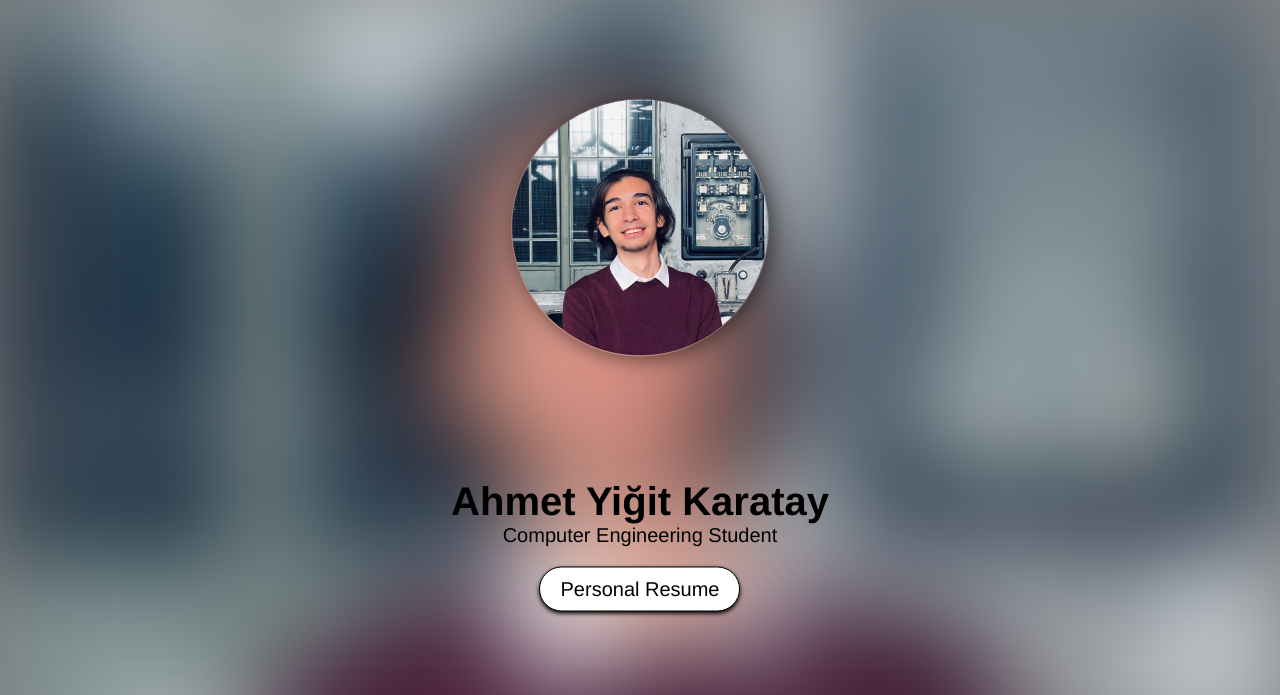
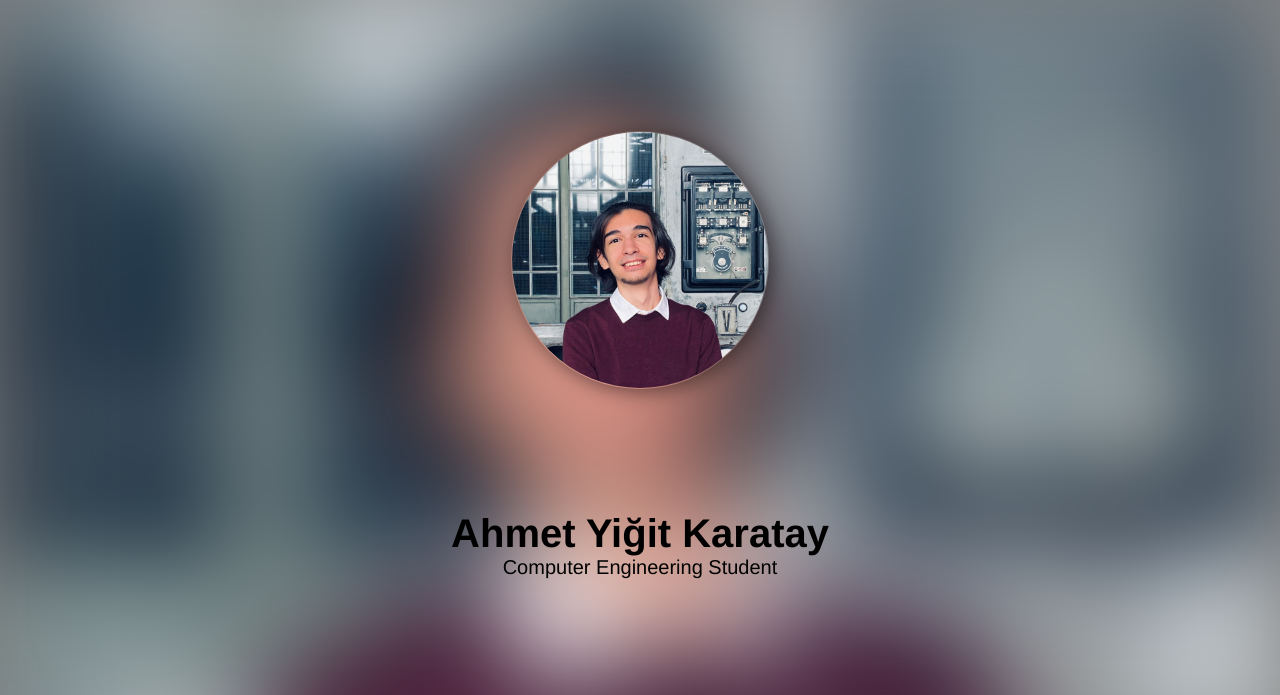
Before and after one commit to AhmetYigitKaratay/Personal-Website, a plain HTML site: page index.html in a window 1280 px wide. Shown: the part 105-800 px from the top of the page. Drawn offline with Linux system fonts and the light colour scheme.

Commit message:
Update index.html

```diff
--- a/index.html
+++ b/index.html
@@ -47,11 +47,7 @@
                 <div class="profile-content">
                     <h1>Ahmet Yiğit Karatay</h1>
                     <h2>Computer Engineering Student</h2>
-                    <div class="button">
-                        <a href="./assets/CV_Ahmet_Yigit_Karatay.pdf" target="_blank">
-                            <button>Personal Resume
 
-                            </button>
                         </a>
                     </div>
                 </div>
```
